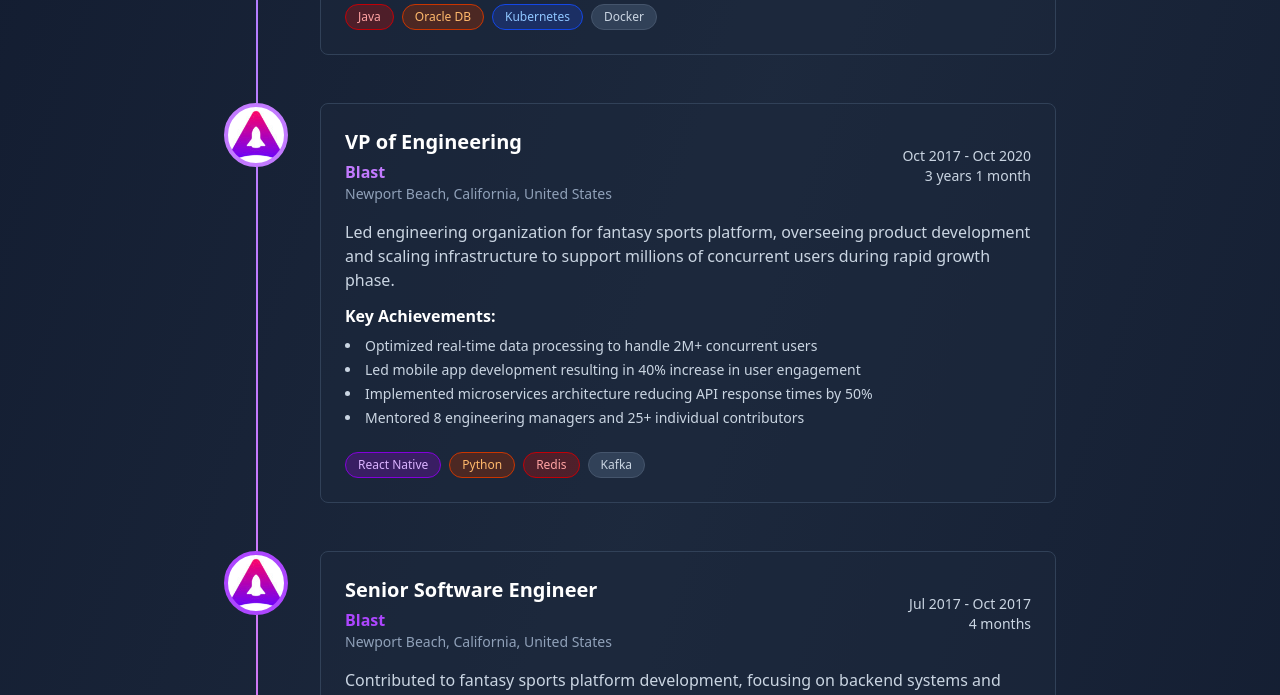
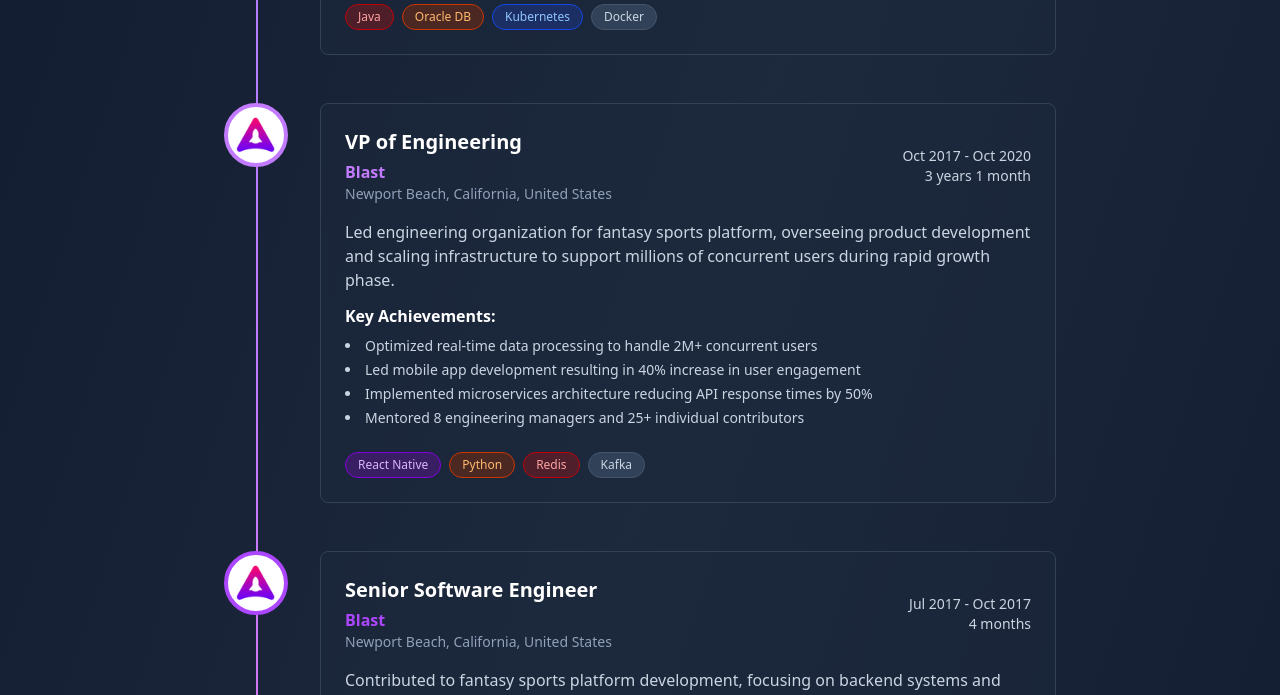
Before and after one commit to michaeldeol/portfolio, a Jekyll site: the page built from resume.markdown, in a window 1280 px wide and 1400 px high, scrolled down 1420 px. Shown: the part 150-845 px from the top of the window. Built offline with Jekyll 4.4.1, drawn with Linux system fonts in a browser that asks for light colours.

Commit message:
Minor company logo fix

```diff
--- a/_layouts/resume.html
+++ b/_layouts/resume.html
@@ -172,7 +172,7 @@ layout: default
           <div class="relative flex items-start space-x-8">
             <!-- Timeline Dot -->
             <div class="flex-shrink-0 w-16 h-16 bg-white border-4 border-purple-400 rounded-full"
-                 style="background-image: url('{{ '/assets/images/company_logos/blast_logo.jpg' | relative_url }}'); background-size: 100%; background-position: center; background-repeat: no-repeat;">
+                 style="background-image: url('{{ '/assets/images/company_logos/blast_logo.jpg' | relative_url }}'); background-size: 70%; background-position: center; background-repeat: no-repeat;">
             </div>
 
             <!-- Experience Content -->
@@ -218,7 +218,7 @@ layout: default
           <div class="relative flex items-start space-x-8">
             <!-- Timeline Dot -->
             <div class="flex-shrink-0 w-16 h-16 bg-white border-4 border-purple-500 rounded-full"
-                 style="background-image: url('{{ '/assets/images/company_logos/blast_logo.jpg' | relative_url }}'); background-size: 100%; background-position: center; background-repeat: no-repeat;">
+                 style="background-image: url('{{ '/assets/images/company_logos/blast_logo.jpg' | relative_url }}'); background-size: 70%; background-position: center; background-repeat: no-repeat;">
             </div>
 
             <!-- Experience Content -->
@@ -501,7 +501,7 @@ layout: default
           <div class="relative flex items-start space-x-8 older-experience" style="display: none;">
             <!-- Timeline Dot -->
             <div class="flex-shrink-0 w-16 h-16 bg-white border-4 border-pink-800 rounded-full"
-                 style="background-image: url('{{ '/assets/images/company_logos/sevenly_logo.jpg' | relative_url }}'); background-size: 100%; background-position: center; background-repeat: no-repeat;">
+                 style="background-image: url('{{ '/assets/images/company_logos/sevenly_logo.jpg' | relative_url }}'); background-size: 80%; background-position: center; background-repeat: no-repeat;">
             </div>
 
             <!-- Experience Content -->
@@ -547,7 +547,7 @@ layout: default
           <div class="relative flex items-start space-x-8 older-experience" style="display: none;">
             <!-- Timeline Dot -->
             <div class="flex-shrink-0 w-16 h-16 bg-white border-4 border-pink-900 rounded-full"
-                 style="background-image: url('{{ '/assets/images/company_logos/sevenly_logo.jpg' | relative_url }}'); background-size: 100%; background-position: center; background-repeat: no-repeat;">
+                 style="background-image: url('{{ '/assets/images/company_logos/sevenly_logo.jpg' | relative_url }}'); background-size: 80%; background-position: center; background-repeat: no-repeat;">
             </div>
 
             <!-- Experience Content -->
--- a/assets/css/style.css
+++ b/assets/css/style.css
@@ -8,7 +8,6 @@
     --font-mono: ui-monospace, SFMono-Regular, Menlo, Monaco, Consolas, "Liberation Mono",
       "Courier New", monospace;
     --color-red-300: oklch(80.8% 0.114 19.571);
-    --color-red-400: oklch(70.4% 0.191 22.216);
     --color-red-500: oklch(63.7% 0.237 25.331);
     --color-red-700: oklch(50.5% 0.213 27.518);
     --color-red-900: oklch(39.6% 0.141 25.723);
@@ -18,12 +17,9 @@
     --color-orange-700: oklch(55.3% 0.195 38.402);
     --color-orange-900: oklch(40.8% 0.123 38.172);
     --color-yellow-300: oklch(90.5% 0.182 98.111);
-    --color-yellow-400: oklch(85.2% 0.199 91.936);
-    --color-yellow-500: oklch(79.5% 0.184 86.047);
     --color-yellow-700: oklch(55.4% 0.135 66.442);
     --color-yellow-900: oklch(42.1% 0.095 57.708);
     --color-green-300: oklch(87.1% 0.15 154.449);
-    --color-green-400: oklch(79.2% 0.209 151.711);
     --color-green-500: oklch(72.3% 0.219 149.579);
     --color-green-700: oklch(52.7% 0.154 150.069);
     --color-green-900: oklch(39.3% 0.095 152.535);
@@ -33,17 +29,14 @@
     --color-emerald-700: oklch(50.8% 0.118 165.612);
     --color-emerald-900: oklch(37.8% 0.077 168.94);
     --color-teal-300: oklch(85.5% 0.138 181.071);
-    --color-teal-400: oklch(77.7% 0.152 181.912);
     --color-teal-500: oklch(70.4% 0.14 182.503);
     --color-teal-700: oklch(51.1% 0.096 186.391);
     --color-teal-900: oklch(38.6% 0.063 188.416);
     --color-cyan-300: oklch(86.5% 0.127 207.078);
-    --color-cyan-400: oklch(78.9% 0.154 211.53);
     --color-cyan-500: oklch(71.5% 0.143 215.221);
     --color-cyan-700: oklch(52% 0.105 223.128);
     --color-cyan-900: oklch(39.8% 0.07 227.392);
     --color-blue-300: oklch(80.9% 0.105 251.813);
-    --color-blue-400: oklch(70.7% 0.165 254.624);
     --color-blue-500: oklch(62.3% 0.214 259.815);
     --color-blue-700: oklch(48.8% 0.243 264.376);
     --color-blue-900: oklch(37.9% 0.146 265.522);
```
